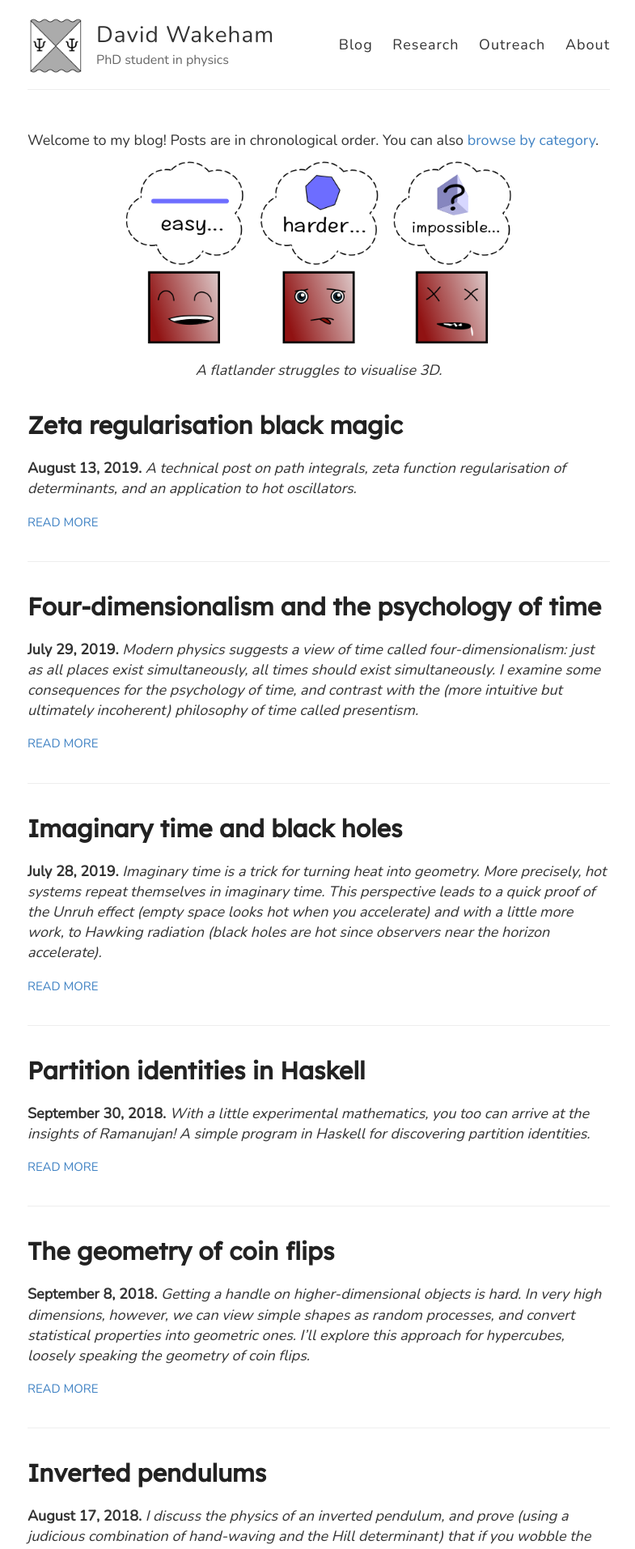
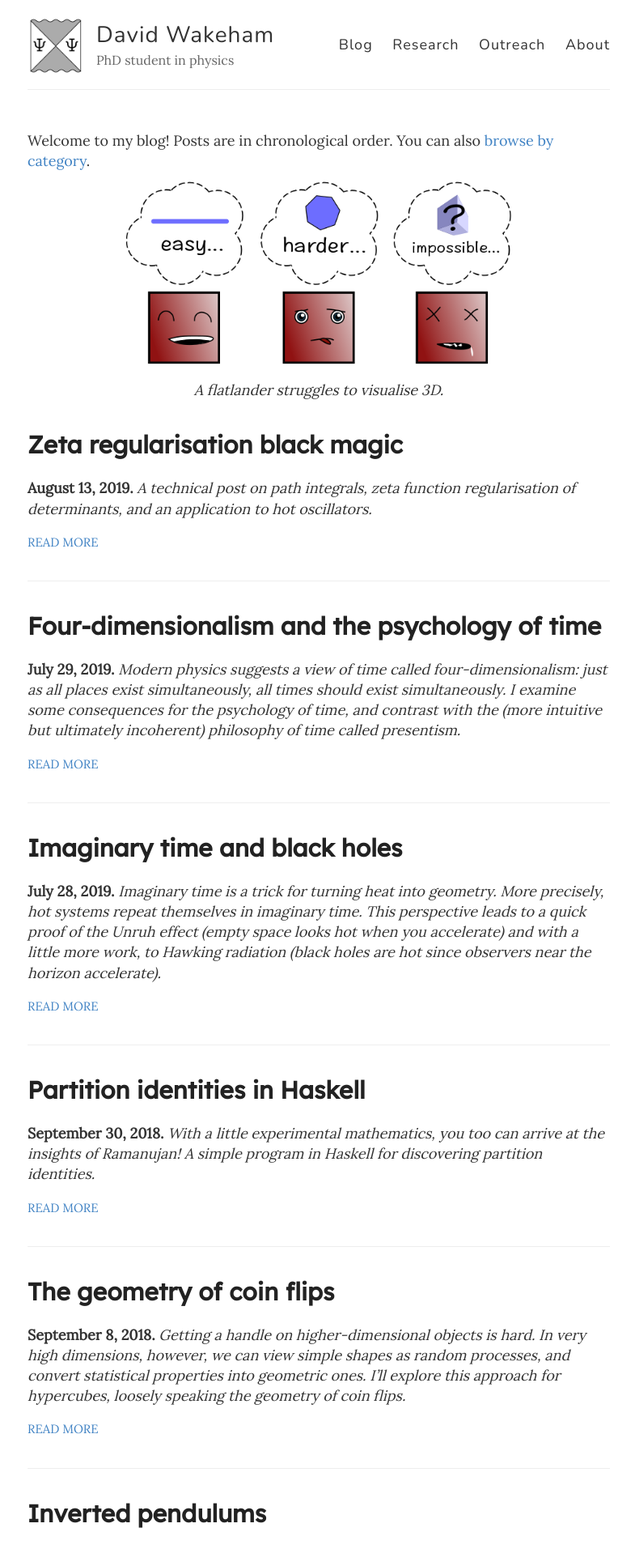
Before and after one commit to hapax/hapax.github.io, a Jekyll site: the page built from index.html, in a window 1280 px wide. Shown: the top 1913 px of the page at 81% size, without its empty margins (246-1031 px from the left). Built offline with Jekyll 4.4.1, drawn with Linux system fonts in a browser that asks for light colours.

Commit message:
Update font

```diff
--- a/_sass/_variables.scss
+++ b/_sass/_variables.scss
@@ -21,10 +21,10 @@ $georgia: Georgia, serif;
 $times: "Times New Roman", Times, serif;
 $roboto: 'Roboto Slab', serif;
 $merri: 'Merriweather', serif;
+$ptSerif: 'PT Serif', serif;
+$lora: 'Lora', serif;
 $poppins: 'Poppins', sans-serif;
 $oswald: 'Oswald', sans-serif;
-$ptSerif: 'PT Serif', serif;
-$lora: 'Lora', serif;
 $nunito: 'Nunito', sans-serif;
 $nanum: 'Nanum Gothic', sans-serif;
 $lexend: 'Lexend Deca', sans-serif;
--- a/style.scss
+++ b/style.scss
@@ -21,7 +21,7 @@ body {
     background: $white;
     /*  font: 18px/1.4 $helvetica;*/
     /*font: 18px/1.4 $georgia;*/
-  font: 18px/1.4 $nunito;
+    font: 18px/1.4 $lora; /* $nunito;*/
   color: $darkGray;
 }
 
```
